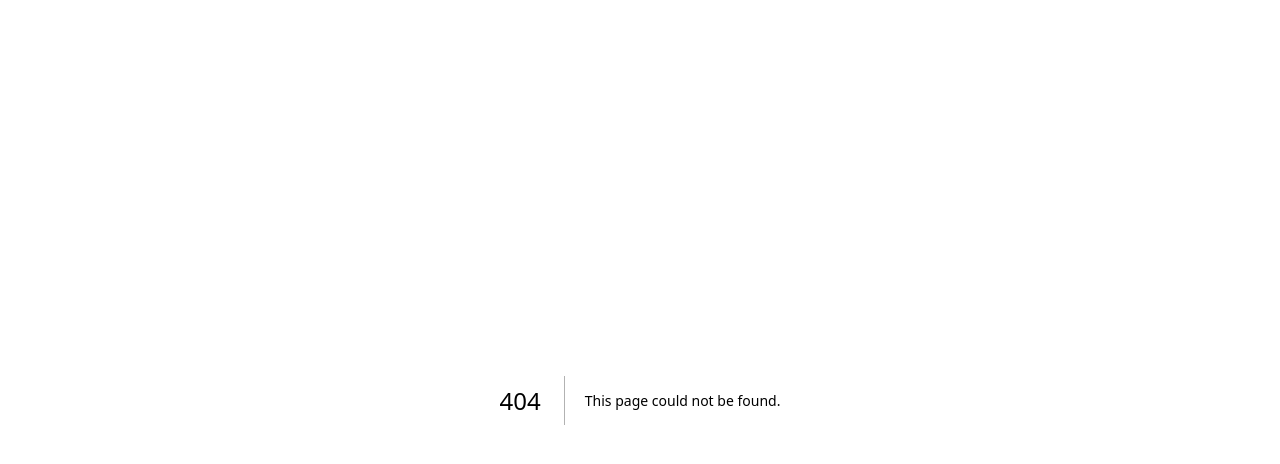
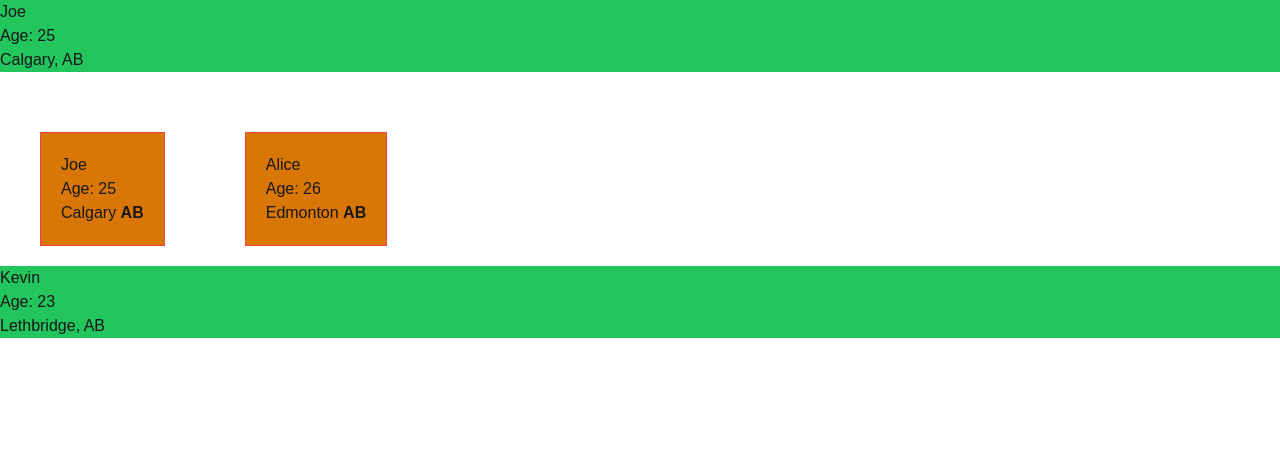
Before and after one commit to SAIT-FA2024/fa2024-cprg306g-classexamples, a Next.js app: page /week-3/props in a window 1280 px wide. Before the commit this address had no page. Shown: the top 464 px of the page. Built offline with nearby package versions, Linux system fonts and the light colour scheme.

Commit message:
Week 3 Content

```diff
--- a/app/page.js
+++ b/app/page.js
@@ -8,6 +8,9 @@ import Link from "next/link";
 import MyFirstComponent from "./_components/my-first-component";
 
 export default function Home() {
+
+  let linkStyles = "underline text-cyan-600 hover:text-cyan-300";
+
   return (
     <main>
       <h1 className="text-3xl">CPRG306 Class Examples</h1>
@@ -16,9 +19,9 @@ export default function Home() {
       <MyFirstComponent />
       <h2>Course Example Links</h2>
       <ul>
-        <li>
-          <Link href="./week-2/" className="underline text-cyan-600 hover:text-cyan-300">Week 2 - Introduction to React</Link>
-        </li>
+        <li><Link href="./week-2/" className={linkStyles}>Week 2 - Introduction to React</Link></li>
+        <li><Link href="./week-3/objects" className={linkStyles}>Week 3 - Objects</Link></li>
+        <li><Link href="./week-3/props" className={linkStyles}>Week 3 - Props</Link></li>
       </ul>
     </main>
   );
--- /dev/null
+++ b/app/week-3/objects/page.js
@@ -0,0 +1,40 @@
+
+
+export default function ObjectsPage(){
+
+    let studentOne = {
+        studentName: "Joe",
+        studentAge: 25,
+        hasGraduated: false,
+        schedule: ["CPRG123", "CPRG456", "CPRG789", "CPRG306"],
+        address: {
+            line1: "123 Main St.",
+            city: "Calgary",
+            province: "AB",
+        },
+    }
+
+    let {
+        studentName: personName,
+        studentAge,
+        // schedule: [,,,webDev2]
+        schedule: {3:webDev2},
+        address: {city}
+    } = studentOne;
+
+    return (
+        <main>
+            <h1>Objects</h1>
+            <h2>Dot Notation</h2>
+            <p>Name: {studentOne.studentName}</p>
+            <p>Age: {studentOne.studentAge}</p>
+            <p>Web Dev 2: {studentOne.schedule[3]}</p>
+            <p>City: {studentOne.address.city}</p>
+            <h2>Destructuring</h2>
+            <p>Name: {personName}</p>
+            <p>Age: {studentAge}</p>
+            <p>Web Dev 2: {webDev2} </p>
+            <p>City: {city}</p>
+        </main>
+    );
+}
--- /dev/null
+++ b/app/week-3/props/page.js
@@ -0,0 +1,41 @@
+import StudentComp from "./student-component";
+import StudentObjComp from "./student-obj-component";
+
+export default function PropsPage(){
+
+    let studentOne = {
+        studentName: "Joe",
+        studentAge: 25,
+        hasGraduated: false,
+        schedule: ["CPRG123", "CPRG456", "CPRG789", "CPRG306"],
+        address: {
+            line1: "123 Main St.",
+            city: "Calgary",
+            province: "AB",
+        },
+    }
+
+    let studentTwo = {
+        studentName: "Alice",
+        studentAge: 26,
+        address: {
+            city: "Edmonton",
+            province: "AB"
+        }
+    }
+
+    return(
+        <main>
+
+            <StudentComp
+                sName={studentOne.studentName}
+                sAge={studentOne.studentAge}
+                sCity={studentOne.address.city}
+                sProvince={studentOne.address.province}
+            />
+            <StudentObjComp studentObj={studentOne} />
+            <StudentObjComp studentObj={studentTwo} />
+            <StudentComp sName="Kevin" sAge="23" sCity="Lethbridge" sProvince="AB" />
+        </main>
+    );
+}
--- /dev/null
+++ b/app/week-3/props/student-component.js
@@ -0,0 +1,13 @@
+
+
+export default function StudentComp({sName, sAge, sCity, sProvince}){
+
+
+    return(
+        <div className="bg-green-500 mb-10">
+            <h3>{sName}</h3>
+            <p>Age: {sAge}</p>
+            <p>{sCity}, {sProvince}</p>
+        </div>
+    );
+}
--- /dev/null
+++ b/app/week-3/props/student-obj-component.js
@@ -0,0 +1,21 @@
+
+
+export default function StudentObjComp({studentObj}){
+
+    let {
+        studentName: name,
+        studentAge: age,
+        address: {city, province}
+    } = studentObj;
+
+    return(
+        <div className="inline-block border border-red-500 bg-amber-600 mx-10 my-5 p-5">
+            {/* <h3>{studentObj.studentName}</h3>
+            <p>Age: {studentObj.studentAge}</p>
+            <p>{studentObj.address.city} {studentObj.address.province}</p> */}
+            <h3>{name}</h3>
+            <p>Age: {age}</p>
+            <p>{city} <b>{province}</b></p>
+        </div>
+    );
+}
```
